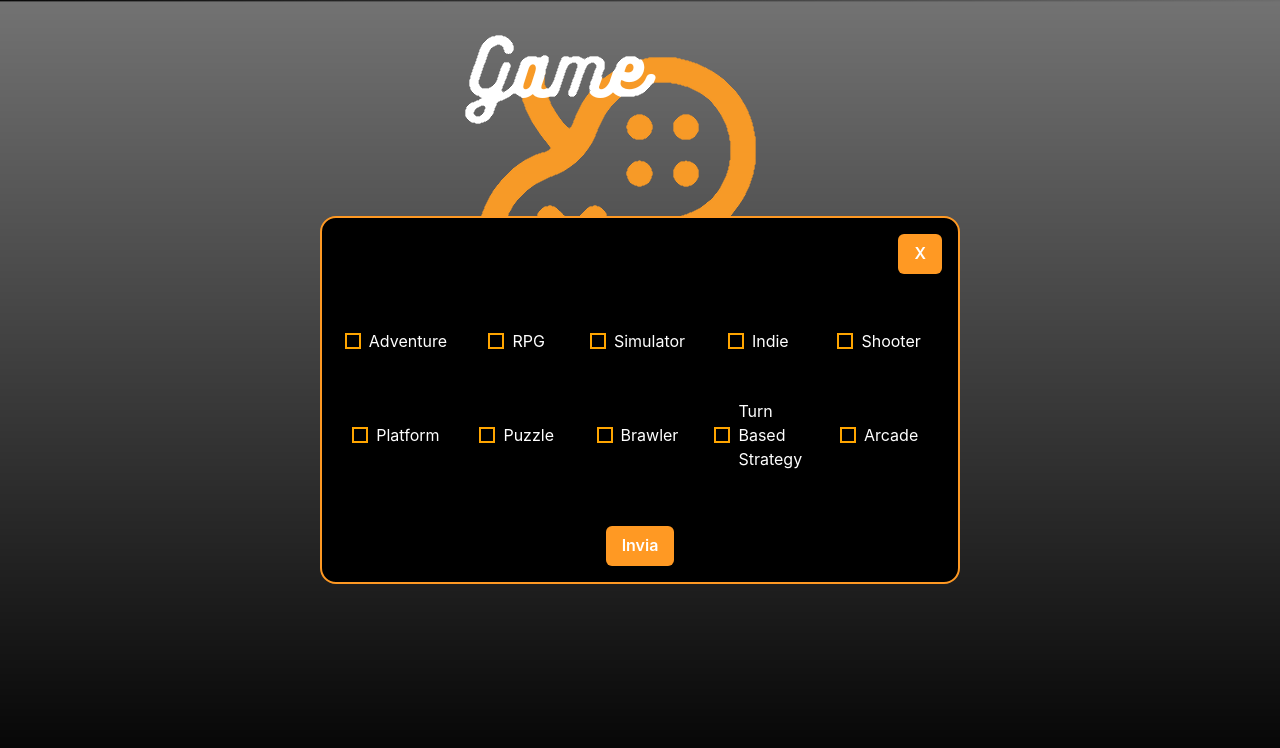
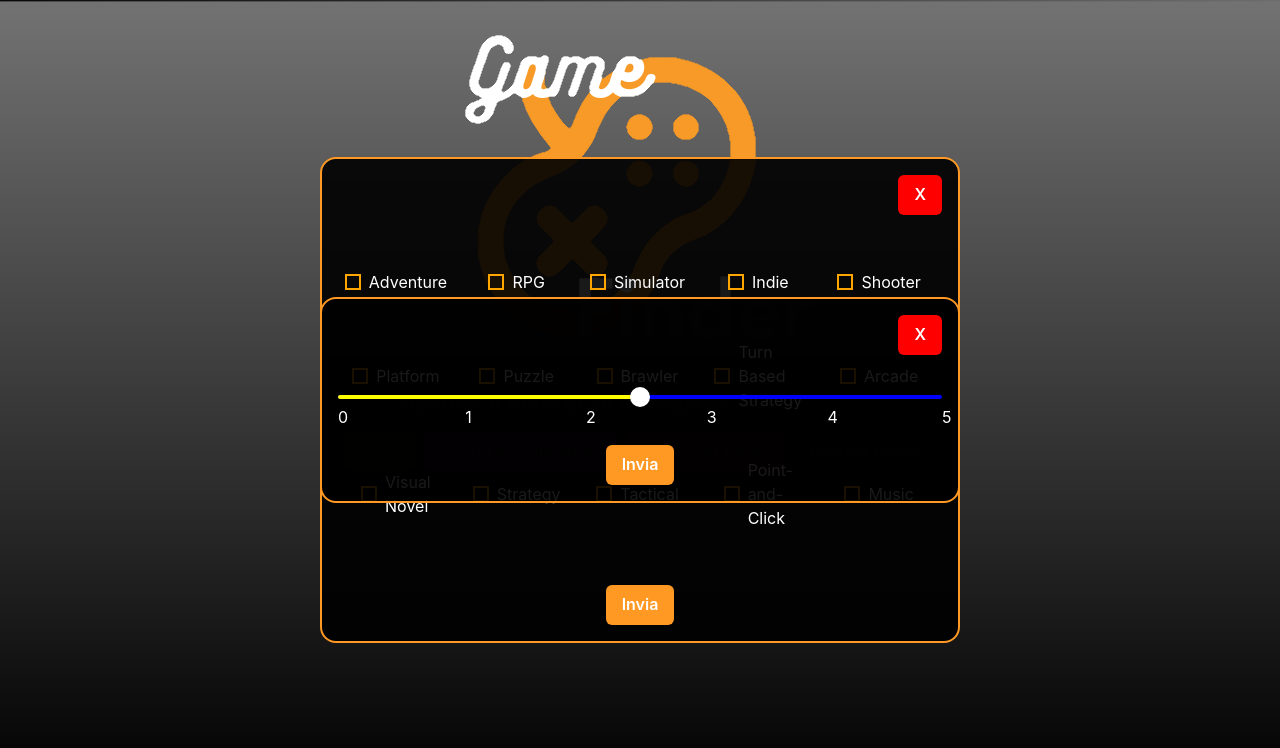
Before and after one commit to AndreaBeverina/games-finder, a React (Create React App) app: page / in a window 1280 px wide. Shown: the top 748 px of the page. Built offline with nearby package versions, Linux system fonts and the light colour scheme; a web font is replaced by a local one.

Commit message:
Implementazione ricerca per genere + update FE

```diff
--- a/src/chiamate/chiamate.ts
+++ b/src/chiamate/chiamate.ts
@@ -16,7 +16,13 @@ export const postVideogame = async (titolo: string) => {
 }
 
 export const postVideogameByGenre = async (genresList : string[]) => {
-    //TODO:
+    const apiUrl = 'https://dk8far7kja.execute-api.us-east-1.amazonaws.com/prod-fase2/search-by-genres'
+    const data = { "genres" : genresList};
+
+    const response = await axios.post(apiUrl, data);
+    const gameList : GameListType = response.data;
+    return gameList.games;
+
 }
 
 export const getGame = async (id: string) => {
--- a/src/component/detailsPage/DetailsPage.jsx
+++ b/src/component/detailsPage/DetailsPage.jsx
@@ -10,7 +10,6 @@ const theme = createTheme();
 
 export const loader = async ({ params }) => {
     const game = await getGame(params.id);
-    console.log(game)
     return { game };
 }
 
@@ -24,10 +23,7 @@ export const DetailsPage = () => {
     const ref = useRef(null);
 
     const handleClickSubmit = async (e) => {
-
         setIsLoading(true);
-
-
         try {
             const data = await getSuggestions(e.target.value);
             setResult(data);
--- a/src/component/searchBar/SearchBar.jsx
+++ b/src/component/searchBar/SearchBar.jsx
@@ -1,6 +1,6 @@
-import { Box, Button, Center, Checkbox, HStack, Image, Input, SimpleGrid, Skeleton, SkeletonText, VStack } from "@chakra-ui/react";
+import { Box, Button, Center, Checkbox, HStack, Image, Input, SimpleGrid, Skeleton, SkeletonText, Slider, SliderFilledTrack, SliderMark, SliderThumb, SliderTrack, VStack } from "@chakra-ui/react";
 import { useState } from "react";
-import { postVideogame } from "../../chiamate/chiamate";
+import { postVideogame, postVideogameByGenre } from "../../chiamate/chiamate";
 import genresList from "../../db/genres.json";
 import logoImg from "../../img/logo.png";
 import { ResultDisplay } from "../resultDisplay/ResultDisplay";
@@ -11,8 +11,12 @@ export const SearchBar = () => {
   const [gameTitle, setGameTitle] = useState("");
   const [isLoading, setIsLoading] = useState(false);
   const [result, setResult] = useState();
-  const [popup, setPopup] = useState(false);
-  const [chosenGenres, setChosenGenres] = useState([])
+  const [popupGenre, setPopupGenre] = useState(false);
+  const [chosenGenres, setChosenGenres] = useState([]);
+
+  const [popupRating, setPopupRating] = useState(false);
+  const [chosenRatings, setChosenRatings] = useState([]);
+
 
   const handleChangeUrl = (e) => {
     setGameTitle(e.target.value);
@@ -29,10 +33,14 @@ export const SearchBar = () => {
       console.log(error);
       setIsLoading(false);
     }
-  };
+  }
 
-  const handleClickPopup = () => {
-    setPopup(!popup);
+  const handleClickPopupGenre = () => {
+    setPopupGenre(!popupGenre);
+  }
+
+  const handleClickPopupRating = () => {
+    setPopupRating(!popupRating);
   }
 
   const handleClickClear = () => {
@@ -44,14 +52,13 @@ export const SearchBar = () => {
     const genre = event.target.value;
 
     if (list.includes(genre)) {
-
       list.pop(genre);
     }
     else {
       list.push(genre);
     }
     setChosenGenres(list);
-    console.log("Lista: " + list);
+    console.log(list)
   }
 
   const handleKeyPress = async (event) => {
@@ -60,26 +67,41 @@ export const SearchBar = () => {
     }
   }
 
+  const handleSubmitGenres = async () => {
+    setIsLoading(true);
+    setPopupGenre(false);
+    setGameTitle("");
+    try {
+      const data = await postVideogameByGenre(chosenGenres);
+      setResult(data);
+      setIsLoading(false);
+    }
+    catch (error) {
+      console.log(error);
+      setIsLoading(false);
+    }
+  }
+
   return (
     <>
       <Center
-        className={`${popup ? "show" : "hide"}`}
+        className={`${popupGenre ? "show" : "hide"}`}
         marginTop="-2rem"
         width="100%"
         height="100vh"
         position="absolute"
         zIndex="10"
-        >
+      >
         <SimpleGrid
           columns={1}
           width="50%"
           height="auto"
-          backgroundColor="black"
+          backgroundColor="rgba(0, 0, 0, 0.9)"
           border="2px solid #ff9923"
           borderRadius="1rem">
 
           <Box textAlign="right" p="1rem">
-            <Button onClick={handleClickPopup} variant="main">X</Button>
+            <Button onClick={handleClickPopupGenre} variant="clearBtn">X</Button>
           </Box>
 
           <Box p="1rem">
@@ -98,7 +120,62 @@ export const SearchBar = () => {
           </Box>
 
           <Box textAlign="center" p="1rem">
-            <Button variant="main">Invia</Button>
+            <Button variant="main" onClick={handleSubmitGenres}>Invia</Button>
+          </Box>
+
+        </SimpleGrid>
+      </Center>
+
+      <Center
+        className={`${popupRating ? "show" : "hide"}`}
+        marginTop="-2rem"
+        width="100%"
+        height="100vh"
+        position="absolute"
+        zIndex="10"
+      >
+        <SimpleGrid
+          columns={1}
+          width="50%"
+          height="auto"
+          backgroundColor="rgba(0, 0, 0, 0.9)"
+          border="2px solid #ff9923"
+          borderRadius="1rem">
+
+          <Box textAlign="right" p="1rem">
+            <Button onClick={handleClickPopupRating} variant="clearBtn">X</Button>
+          </Box>
+
+          <Box p="1rem">
+            <Slider defaultValue={2.5} min={0} max={5} step={0.5}>
+              <SliderMark value={0} mt="0.5rem">
+                0
+              </SliderMark>
+              <SliderMark value={1} m="0.5rem 0 0 0.4rem">
+                1
+              </SliderMark>
+              <SliderMark value={2} m="0.5rem 0 0 0.4rem">
+                2
+              </SliderMark>
+              <SliderMark value={3} m="0.5rem 0 0 0.4rem">
+                3
+              </SliderMark>
+              <SliderMark value={4} m="0.5rem 0 0 0.4rem">
+                4
+              </SliderMark>
+              <SliderMark value={5} mt="0.5rem">
+                5
+              </SliderMark>
+              <SliderTrack bg='blue'>
+                <Box position='relative' right={10} />
+                <SliderFilledTrack bg='yellow' />
+              </SliderTrack>
+              <SliderThumb boxSize={5} />
+            </Slider>
+          </Box>
+
+          <Box textAlign="center" p="1rem">
+            <Button variant="main" >Invia</Button>
           </Box>
 
         </SimpleGrid>
@@ -134,8 +211,15 @@ export const SearchBar = () => {
               </Button>
 
               <Button
-                onClick={handleClickPopup}
-                variant="filterBtn"
+                onClick={handleClickPopupRating}
+                variant="ratingBtn"
+              >
+                Ricerca per valutazione
+              </Button>
+
+              <Button
+                onClick={handleClickPopupGenre}
+                variant="genreBtn"
               >
                 Ricerca per genere
               </Button>
@@ -158,7 +242,9 @@ export const SearchBar = () => {
           <Box width="100%">
             {!isLoading && result && (
               <>
-                <ResultDisplay gameList={result} />
+                {result.length == 0
+                  ? <Center mt="2rem" fontSize="2rem"> Non è stato trovato alcun videogioco. Prova a cambiare i parametri di ricerca! </Center>
+                  : <ResultDisplay gameList={result} />}
               </>
             )}
             {
--- a/src/db/genres.json
+++ b/src/db/genres.json
@@ -9,6 +9,11 @@
         "Puzzle",
         "Brawler",
         "Turn Based Strategy",
-        "Arcade"
+        "Arcade",
+        "Visual Novel",
+        "Strategy",
+        "Tactical",
+        "Point-and-Click",
+        "Music"
     ]
 }
--- a/src/themes/buttonStyles.js
+++ b/src/themes/buttonStyles.js
@@ -35,7 +35,7 @@ export const ButtonStyles = {
           color: "red",
         }
       }),
-      filterBtn: (props) => ({
+      genreBtn: (props) => ({
         bg: "#f30c7c",
         _hover: {
           bg: "white",
@@ -45,6 +45,17 @@ export const ButtonStyles = {
           bg: "#dfdfdf",
           color: "#f30c7c",
         }
+      }),
+      ratingBtn: (props) => ({
+        bg: "#b400df",
+        _hover: {
+          bg: "white",
+          color: "#b400df",
+        },
+        _active: {
+          bg: "#dfdfdf",
+          color: "#b400df",
+        }
       })
 
     },
```
